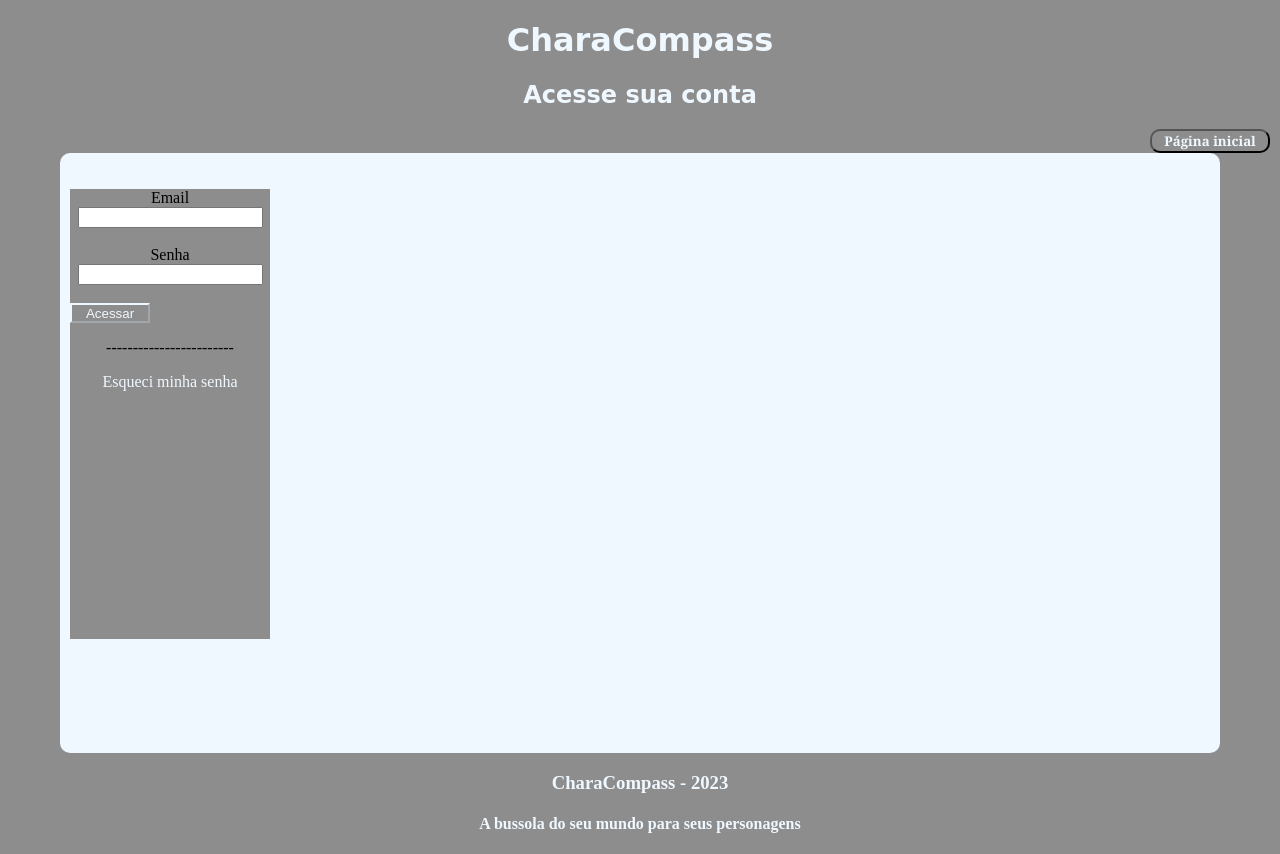
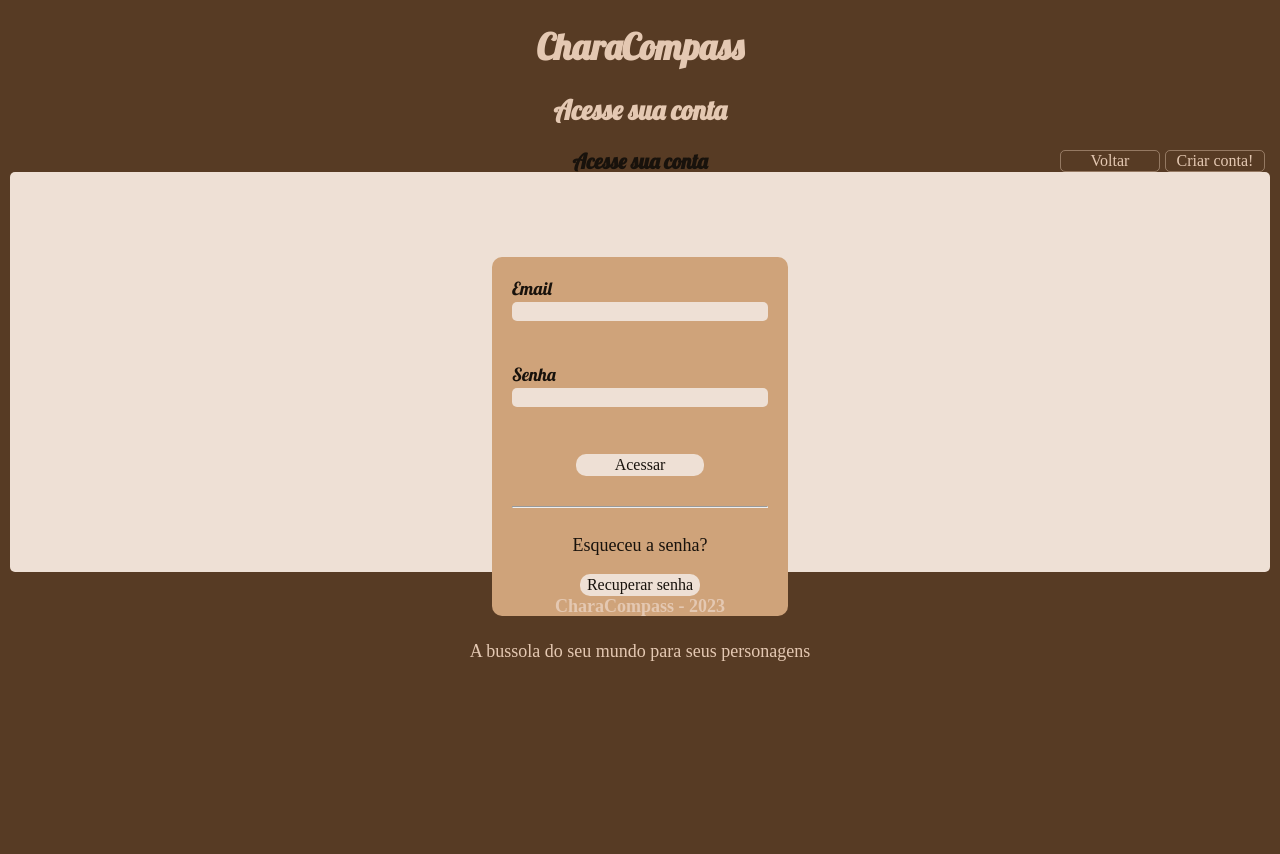
Before and after one commit to intoxishawn/CharaCompass, a PHP site: page /HTML/login.html in a window 1280 px wide. After the commit the page ends 661 px from the top, so only its background shows below. Run offline with PHP 8.4, Linux system fonts and the light colour scheme.

Commit message:
Front end login e home prontos

```diff
--- a/CharaCompass/CSS/loginstyle.css
+++ b/CharaCompass/CSS/loginstyle.css
@@ -1,79 +1,115 @@
+@import url('https://fonts.googleapis.com/css2?family=Lobster&display=swap');
+
 body{
-    background-color: rgb(141, 141, 141);
+    background-color: #573b24;
     padding: 0%;
-    margin: 0%;
     margin-left: 10px;
     margin-right: 10px;
+    font-size: large;
+    color: #18120c;
 }
 
-
-
 header{
+    font-family: Lobster;
     text-align: center;
-    color: aliceblue;
-    font-family: 'Lobster', cursive;
+    color: #e4c8b2;
+    font-size: large;
 }
 
 nav{
     display: flex;
-    justify-content: flex-end;
+    justify-content:flex-end;
 }
 
-#botaoHomePage{
+.nav_button{
+    width: 100px;
+    margin-right: 5px;
     background-color: transparent;
-    color: aliceblue;
-    font-family: Cambria, Cochin, Georgia, Times, 'Times New Roman', serif;
-    font-weight: bold;
-    border-radius: 10px;
-    width: 120px;
-    transition: width 0.3s;
+    border-radius: 5px;
+    border: 1px solid #e4c8b270;
+    font-size: medium;
+    color: rgb(228, 200, 178);
+    font-family: 'Times New Roman', Times, serif;
+    transition: 0.5s;
 }
 
-#botaoHomePage:hover{
-    background-color: beige;
-    color: rgb(141, 141, 141);
-    width: 150px;
+.nav_button:hover{
+    width: 120px;
+    background-color: #7a4214;
+    border-color: #e4c8b2;
+    color: white;
 }
 
-#mainDiv{
-    margin-left: 50px;
-    margin-right: 50px;
-    background-color: aliceblue;
+h3{
+    font-family: Lobster;
+    text-align: center;
+    color: #18120c;
+}
+
+#main{
+    background-color: #eee0d5;
+    border-radius: 5px;
     padding-left: 10px;
     padding-right: 10px;
-    border-radius: 10px;
-    max-height: 600px;
-    text-align: center;
+    display: flex;
+    flex-direction: column;
+    justify-content: center;
+    align-items: center;
+    height: 50vh;
 }
 
-#formDiv{
-    background-color: rgb(141, 141, 141);
-    width: 200px;
-    height: 450px;
-    margin-bottom: 100px;
+#formulario01{
+    background-color: rgb(207, 163, 122);
+    border-radius: 10px;
+    padding: 20px;
+    margin-top: 20px;
+    display: flex;
+    flex-direction: column;
+    justify-content: center;
+    align-items: center;
 }
 
-#detalhe01{
-    text-align: center;
+label{
+    font-family: Lobster;
+    color:#18120c;
 }
 
-#detalhe02{
-    text-decoration: none;
-    color: aliceblue;
+input{
+    width: 250px;
+    background-color:#eee0d5;
+    border: 1px solid transparent;
+    border-radius: 5px;
 }
 
-#acessarConta{
+#recuperarsenha01{
     display: flex;
-    justify-content: flex-end;
-    width: 80px;
-    background-color: transparent;
-    border-color: aliceblue;
-    color: aliceblue;
-    height: 20px;
+    flex-direction: column;
+    justify-content: center;
+    margin-top: 5px;
 }
+
+.botao01{
+    margin-left: 25%;
+    margin-right: 25%;
+    background-color: #eee0d5;
+    border: 1px solid transparent;
+    border-radius: 10px;
+    color: #18120c;
+    font-family: 'Times New Roman', Times, serif;
+    font-size: medium;
+    transition: 0.5s;
+    }
+
+.botao01:hover{
+    background-color: #7a4214;
+    color: #e4c8b2;
+}
+
+hr{
+    color: #7a4214;
+    }
 
 footer{
     text-align: center;
-    color: aliceblue;
-    padding: 0%;
+    color: #e4c8b2;
 }
--- a/CharaCompass/HTML/index.html
+++ b/CharaCompass/HTML/index.html
@@ -14,7 +14,7 @@
     </div>
 
     <nav id="botoesBasicos">
-        <button onclick = "AbreLogin()" class="botaoNav" a="../HTML/login.html">Login</button>
+        <button onclick = "AbreLogin()" class="botaoNav">Login</button>
         <button onclick = "AbreCadastro()" class="botaoNav">Cadastre-se!</button>
     </nav>
 
@@ -81,7 +81,7 @@
     </div>
 
     <footer>
-        <h3>CharaCompass - 2023</h3>
+        <h3 id="footnote">CharaCompass - 2023</h3>
         <h4>A bussola do seu mundo para seus personagens </h4>
     </footer>
 
--- a/CharaCompass/HTML/login.html
+++ b/CharaCompass/HTML/login.html
@@ -5,7 +5,7 @@
     <meta http-equiv="X-UA-Compatible" content="IE=edge">
     <meta name="viewport" content="width=device-width, initial-scale=1.0">
     <link rel="stylesheet" href="../CSS/loginstyle.css">
-    <title>Acesse sua conta</title>
+    <title> Acessar a conta </title>
 </head>
 <body>
     <header>
@@ -14,34 +14,52 @@
     </header>
 
     <nav>
-    <button onclick="abreHomePage()" id="botaoHomePage"> Página inicial</button>
+        <button onclick="AbreHomepage()" class="nav_button"> Voltar </button>
+        <button onclick="AbreCadastro()" class="nav_button"> Criar conta! </button>
     </nav>
 
-   <div id="mainDiv">
+    <div id="main">
+        <h3> Acesse sua conta </h3>
         <br><br>
-        <div id="formDiv">
+        <div id="formulario01">
             <form>
-            <label for="username"> Email </label><br>
-            <input type="text" id="username" name="username"><br><br>
-            <label for="password"> Senha </label><br>
-            <input type="password" id="password" name="password"><br><br>
-            <input type="submit" id="acessarConta" value="Acessar">
-            <p> ------------------------ </p>
-            <a id="detalhe02" href="../HTML/recuperarSenha.html"> Esqueci minha senha </a>
+                <label for="email_cliente"> Email </label>
+                <br>
+                <input type="email" id="email_cliente" name="email01">
+                <br><br><br>
+                <label for="senha_cliente"> Senha </label>
+                <br>
+                <input type="password" id="senha_cliente" name="senha01">
+                <br><br><br>
+                <div id="recuperarsenha01">
+                <button class="botao01"> Acessar </button>
+                </div>
+                <br>
+                <hr>
             </form>
+            <p> Esqueceu a senha?</p>
+            <button onclick="AbreRecuperarSenha()" class="botao01"> Recuperar senha </button>
             </div>
-        <br><br>
     </div>
 
-   <footer>
-    <h3>CharaCompass - 2023</h3>
-    <h4>A bussola do seu mundo para seus personagens </h4>
-   </footer>
+    <script>
+        function AbreHomepage(){
+            window.location.href = "index.html";
+        }
 
-   <script>
-    function abreHomePage(){
-        window.location.href= "index.html";
+        function AbreCadastro(){
+            window.location.href = "cadastro.html";
+        }
+
+        function AbreRecuperarSenha(){
+            window.location.href = "recuperarSenha.html";
         }
     </script>
+    </script>
+
+    <footer>
+        <h4> CharaCompass - 2023 </h4>
+        <p> A bussola do seu mundo para seus personagens </p>
+    </footer>
 </body>
 </html>
```
Also changed, not shown: CharaCompass/CSS/indexstyle.css (+8 -1 lines). Lines whose indentation alone changed are shown as unchanged.
